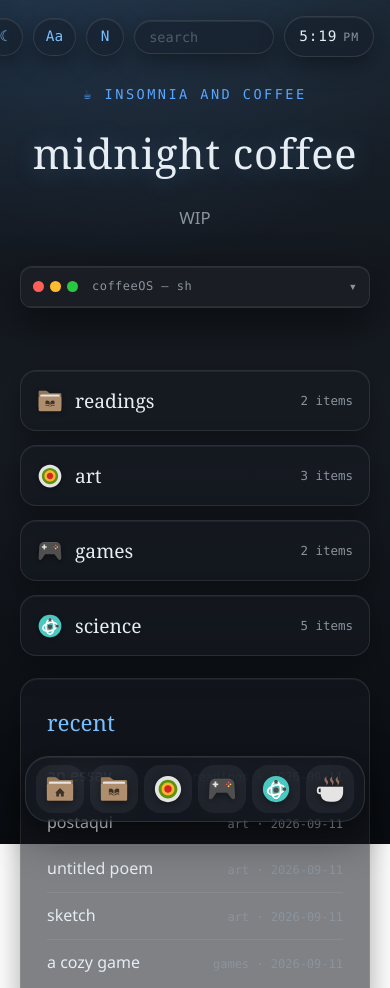
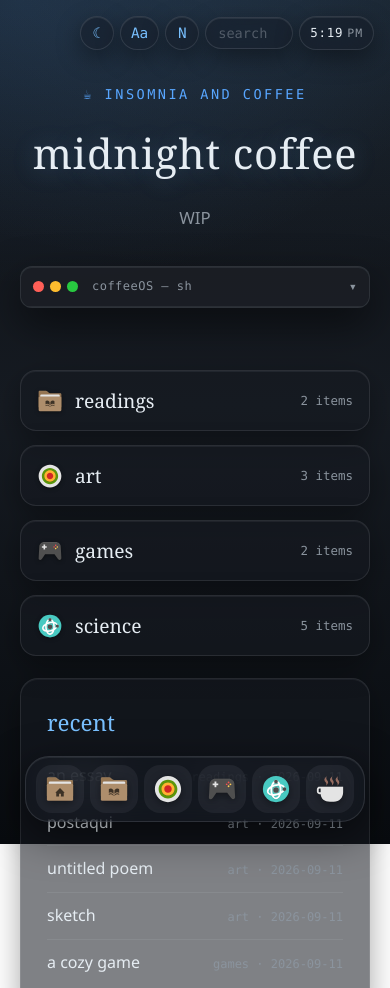
Before and after one commit to odisseuz/CofeeOS_personalblog, a website with bundled scripts: page index.html in a window 390 px wide. Shown: the top 988 px of the page. Built offline with nearby package versions, Linux system fonts and the light colour scheme.

Commit message:
testmobile

```diff
--- a/style.css
+++ b/style.css
@@ -1511,6 +1511,35 @@ body::before {
 /* === 14. Responsivo & motion === */
 
 @media (max-width: 560px) {
+  .topbar {
+    gap: 6px;
+  }
+
+  .pill-btn {
+    min-width: 34px;
+    height: 34px;
+    padding: 0 10px;
+  }
+
+  .search-input {
+    width: 88px;
+    padding: 7px 12px;
+  }
+
+  .search-input:focus {
+    width: 120px;
+  }
+
+  .clock {
+    padding: 6px 10px;
+    font-size: 0.78rem;
+    gap: 4px;
+  }
+
+  .pill-options {
+    max-width: calc(100vw - 24px);
+  }
+
   .dock-item {
     width: 48px;
     height: 48px;
```
